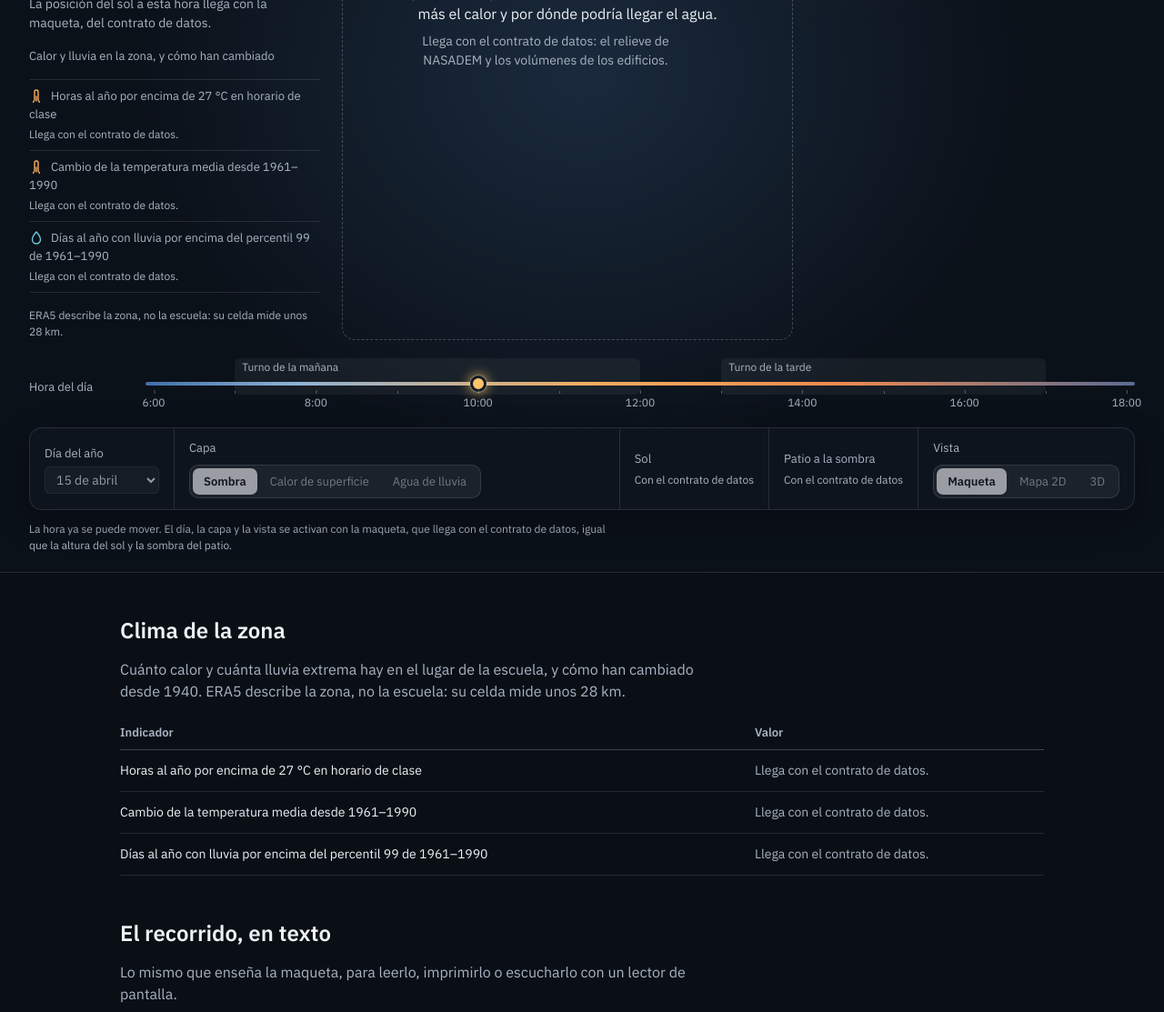
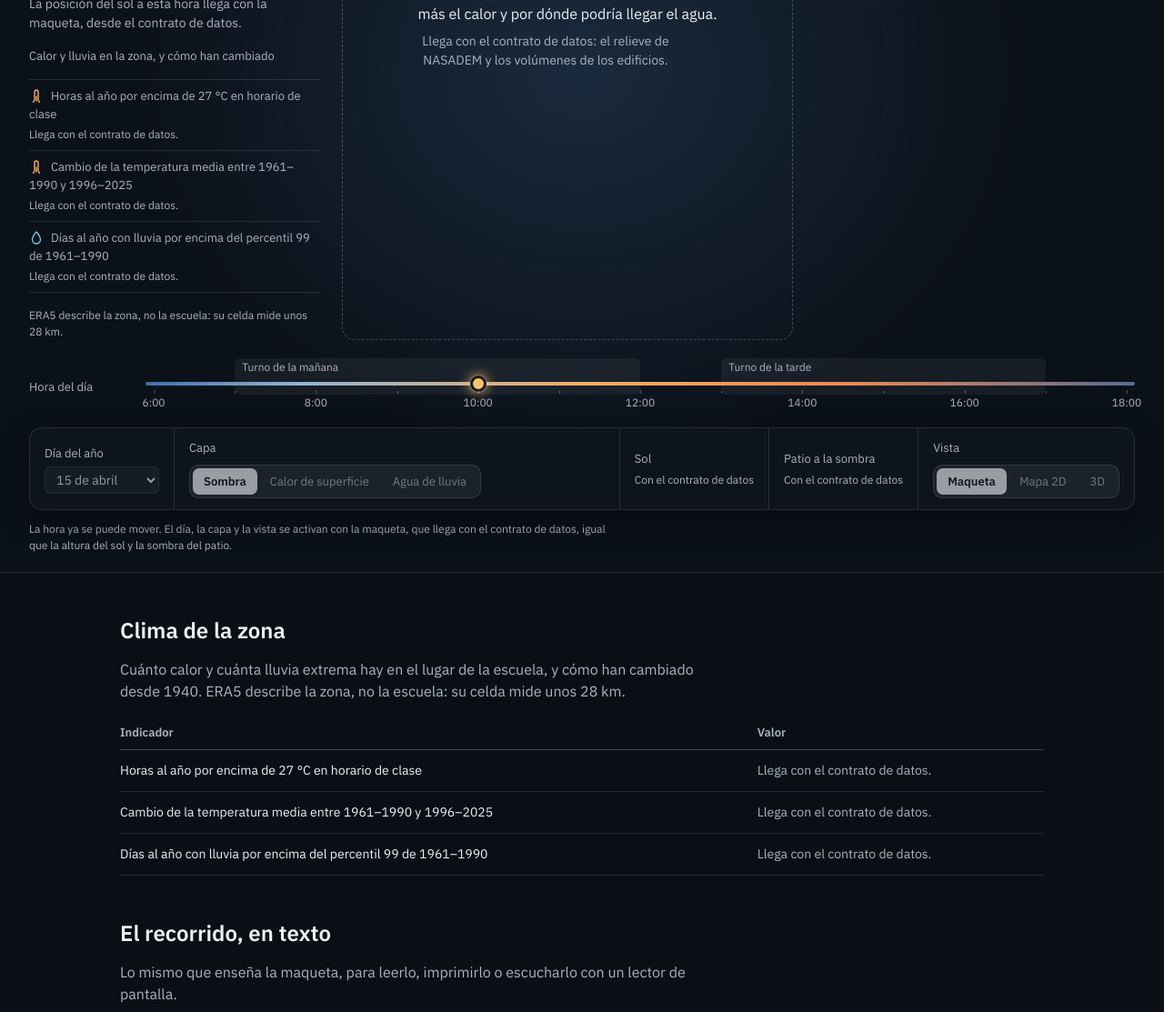
Before and after one commit to jofavalle/sarcae-lat, a plain HTML site: page web/index.html in a window 1280 px wide. Shown: the part 430-1543 px from the top of the page at 91% size. Drawn offline with Linux system fonts and the light colour scheme.

Commit message:
Front: rótulo del cambio de temperatura de la #22 y texto del sol, de la revisión del #41

```diff
--- a/web/index.html
+++ b/web/index.html
@@ -42,7 +42,7 @@
         <div class="lectura-hora">
           <p class="rotulo">Hora en la maqueta</p>
           <p class="hora" id="hora-grande">10:00</p>
-          <p class="estado">La posición del sol a esta hora llega con la maqueta, del contrato de datos.</p>
+          <p class="estado">La posición del sol a esta hora llega con la maqueta, desde el contrato de datos.</p>
         </div>
         <p class="rotulo">Calor y lluvia en la zona, y cómo han cambiado</p>
         <dl class="lecturas">
@@ -51,7 +51,7 @@
             <dd class="hueco">Llega con el contrato de datos.</dd>
           </div>
           <div>
-            <dt><svg class="icono icono-calor" viewBox="0 0 16 16" aria-hidden="true"><path d="M10 13.2V4a2 2 0 1 0-4 0v9.2a3.4 3.4 0 1 0 4 0Z"/><path d="M8 9v5"/></svg>Cambio de la temperatura media desde 1961–1990</dt>
+            <dt><svg class="icono icono-calor" viewBox="0 0 16 16" aria-hidden="true"><path d="M10 13.2V4a2 2 0 1 0-4 0v9.2a3.4 3.4 0 1 0 4 0Z"/><path d="M8 9v5"/></svg>Cambio de la temperatura media entre 1961–1990 y 1996–2025</dt>
             <dd class="hueco">Llega con el contrato de datos.</dd>
           </div>
           <div>
@@ -161,7 +161,7 @@
         </thead>
         <tbody>
           <tr><td>Horas al año por encima de 27 °C en horario de clase</td><td class="hueco">Llega con el contrato de datos.</td></tr>
-          <tr><td>Cambio de la temperatura media desde 1961–1990</td><td class="hueco">Llega con el contrato de datos.</td></tr>
+          <tr><td>Cambio de la temperatura media entre 1961–1990 y 1996–2025</td><td class="hueco">Llega con el contrato de datos.</td></tr>
           <tr><td>Días al año con lluvia por encima del percentil 99 de 1961–1990</td><td class="hueco">Llega con el contrato de datos.</td></tr>
         </tbody>
       </table>
```
